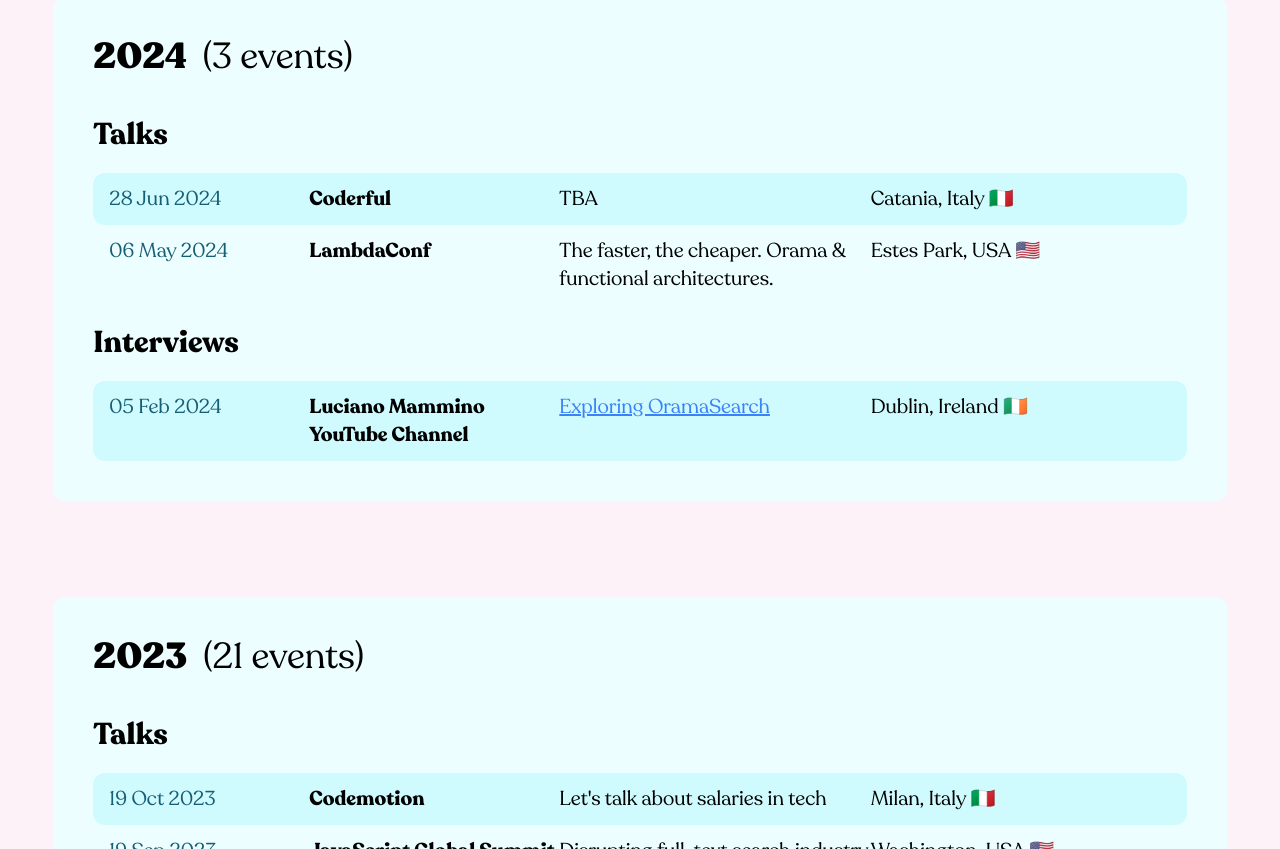
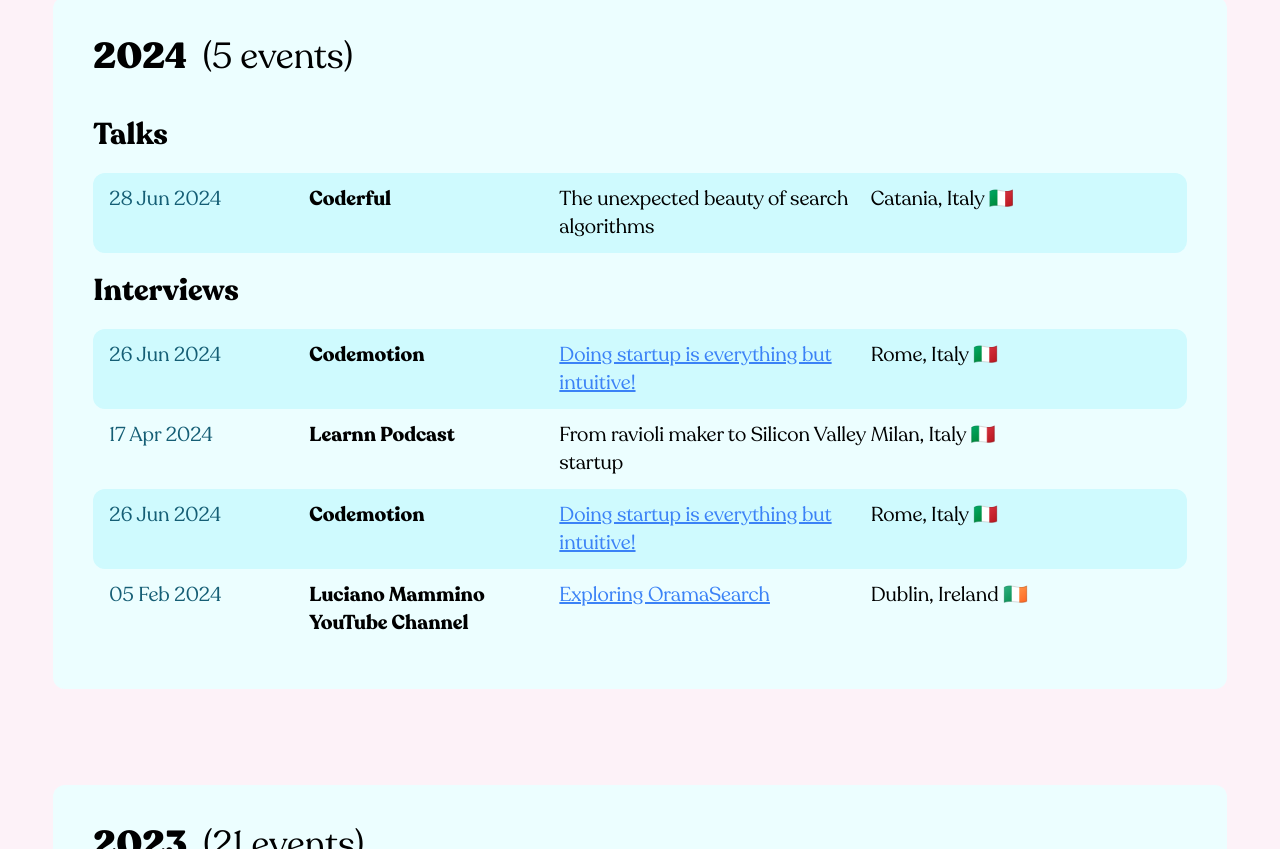
Before and after one commit to micheleriva/personal-website, a Next.js app: page /talks in a window 1280 px wide. Shown: the part 1023-1872 px from the top of the page. Built offline with nearby package versions, Linux system fonts and the light colour scheme.

Commit message:
Update events.js

```diff
--- a/data/events.js
+++ b/data/events.js
@@ -1037,16 +1037,40 @@ export default [
     mode: "remote",
   },
   {
-    date: new Date(2024, 4, 6),
-    event: "LambdaConf",
-    city: "Estes Park",
-    country: "USA",
-    emoji: "🇺🇸",
-    title: "The faster, the cheaper. Orama & functional architectures.",
+    date: new Date(2024, 5, 26),
+    event: "Codemotion",
+    city: "Rome",
+    country: "Italy",
+    emoji: "🇮🇹",
+    title: "Doing startup is everything but intuitive!",
+    url: "https://www.youtube.com/live/7MK-CMrCJ9c",
+    language: "italian",
+    type: "interview",
+    mode: "remote",
+  },
+  {
+    date: new Date(2024, 3, 17),
+    event: "Learnn Podcast",
+    city: "Milan",
+    country: "Italy",
+    emoji: "🇮🇹",
+    title: "From ravioli maker to Silicon Valley startup",
     url: null,
-    language: "english",
-    type: "talk",
-    mode: "in-person",
+    language: "italian",
+    type: "interview",
+    mode: "remote",
+  },
+  {
+    date: new Date(2024, 5, 26),
+    event: "Codemotion",
+    city: "Rome",
+    country: "Italy",
+    emoji: "🇮🇹",
+    title: "Doing startup is everything but intuitive!",
+    url: "https://www.youtube.com/live/7MK-CMrCJ9c",
+    language: "italian",
+    type: "interview",
+    mode: "remote",
   },
   {
     date: new Date(2024, 5, 28),
@@ -1054,7 +1078,7 @@ export default [
     city: "Catania",
     country: "Italy",
     emoji: "🇮🇹",
-    title: "TBA",
+    title: "The unexpected beauty of search algorithms",
     url: null,
     language: "english",
     type: "talk",
```
